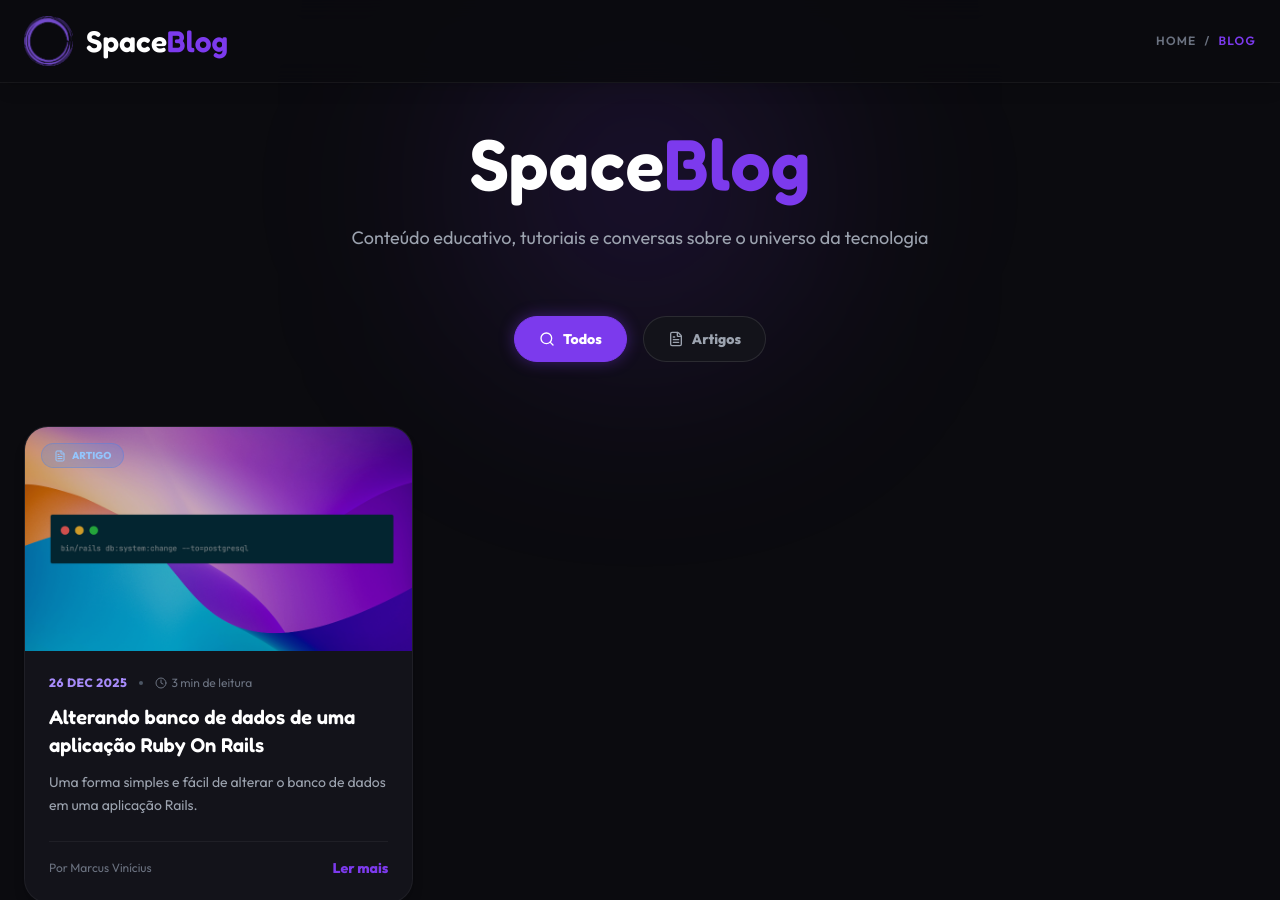
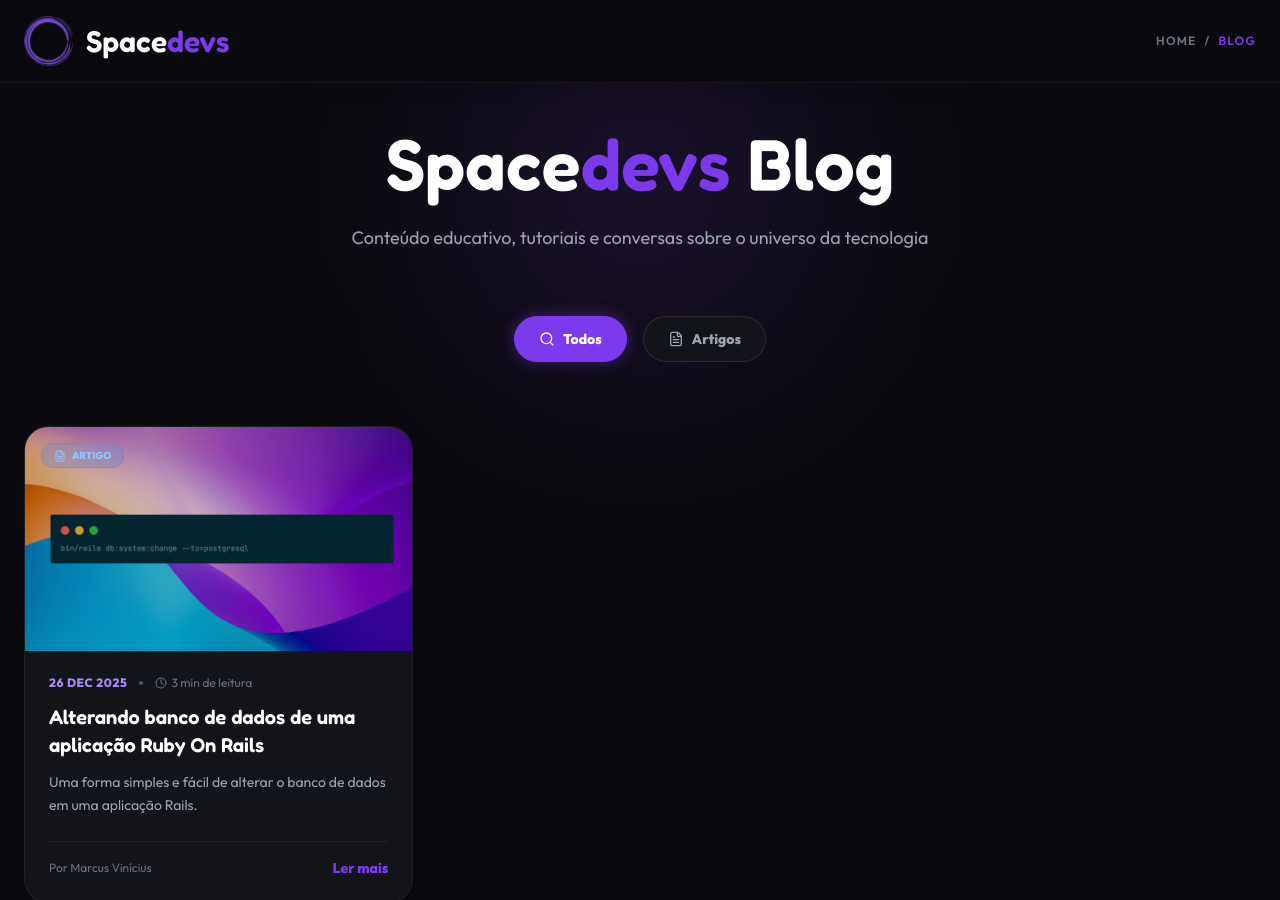
Before and after one commit to spacdevs/blog, a Jekyll site: the page built from index.html, in a window 1280 px wide and 900 px high. Built offline with Jekyll 4.4.1, drawn with Linux system fonts in a browser that asks for light colours; nearby versions of some CDN libraries.

Commit message:
fix: altera "SpaceBlog" para "Spacedevs" em vários arquivos

```diff
--- a/_includes/header.html
+++ b/_includes/header.html
@@ -3,7 +3,7 @@
     <a href="{{ site.baseurl }}/" class="flex items-center gap-3">
       <img src="/assets/images/logo.png" alt="SpaceDevs Logo" style="width: 50px; height: 50px;">
       <h1 class="text-2xl md:text-3xl font-display font-bold text-white">
-        Space<span class="text-brand-purple">Blog</span>
+        Space<span class="text-brand-purple">devs</span>
       </h1>
     </a>
     <nav class="hidden md:flex items-center text-xs font-semibold tracking-widest text-gray-500 ml-8 gap-2 uppercase">
--- a/index.html
+++ b/index.html
@@ -21,7 +21,7 @@ title: Blog
         class="absolute top-1/2 left-1/2 -translate-x-1/2 -translate-y-1/2 w-[300px] h-[300px] bg-brand-purple/20 blur-[120px] rounded-full pointer-events-none">
       </div>
       <h1 class="text-5xl md:text-7xl font-display font-bold text-white mb-6 relative z-10">
-        Space<span class="text-brand-purple">Blog</span>
+        Space<span class="text-brand-purple">devs</span> Blog
       </h1>
       <p class="text-gray-400 max-w-2xl mx-auto text-lg relative z-10">
         {{ site.description }}
```
Also changed, not shown: 3 other files.
